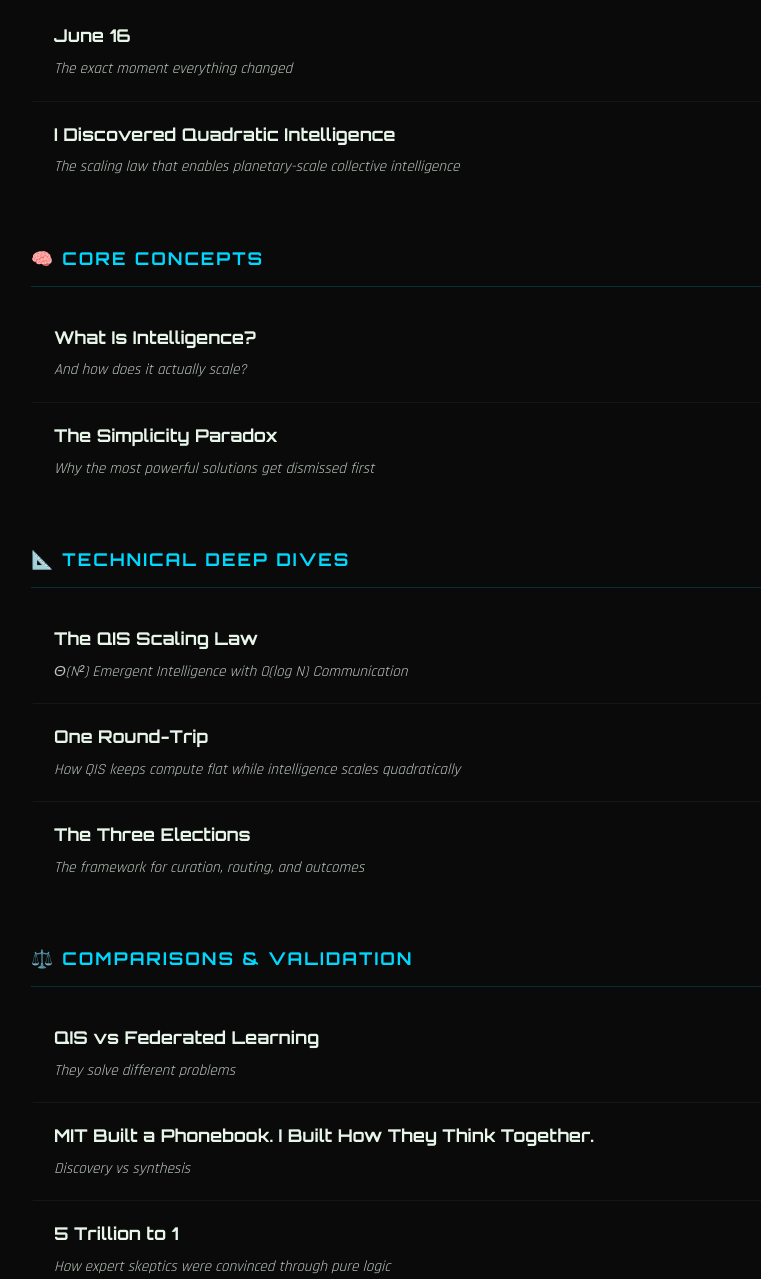
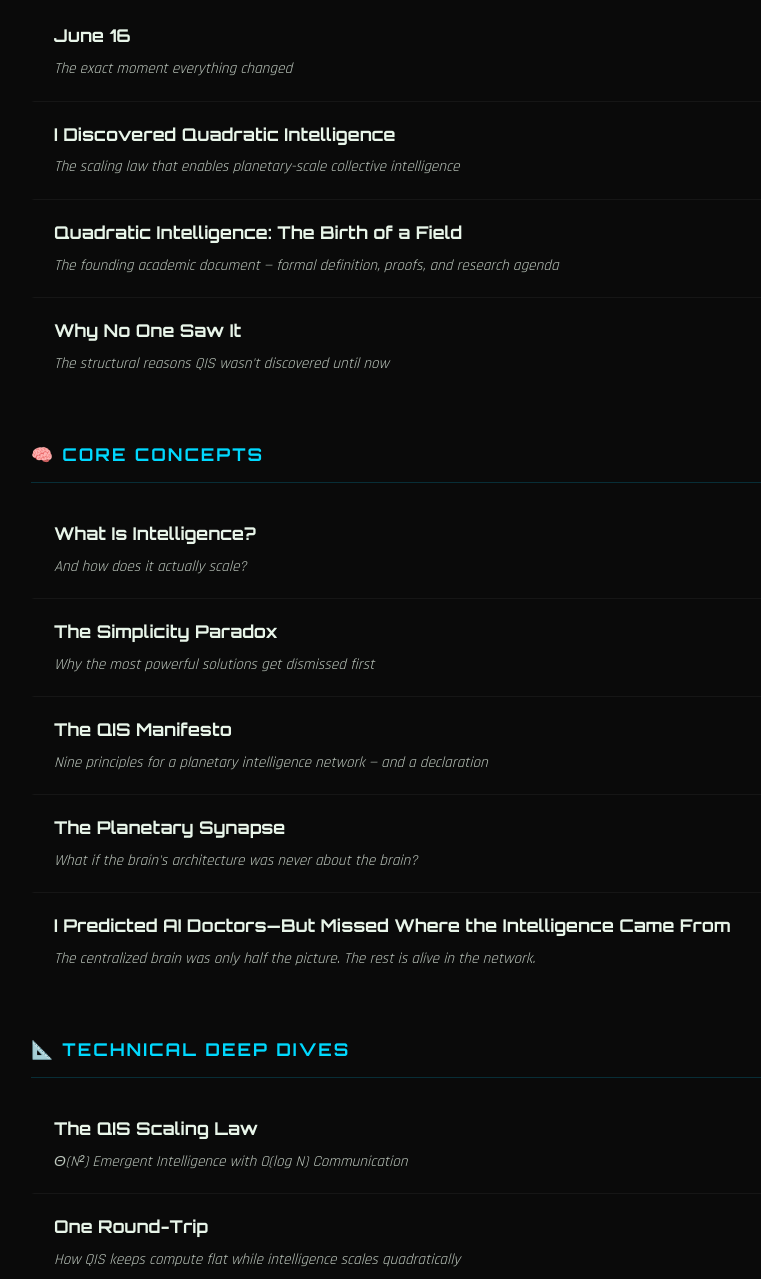
Before and after one commit to YonderZenith/QIS-Protocol-Website, a plain HTML site: page articles.html in a window 1280 px wide. Shown: the part 1171-2450 px from the top of the page, without its empty margins (149-910 px from the left). Drawn offline with Linux system fonts and the light colour scheme.

Commit message:
Add files via upload

```diff
--- a/articles.html
+++ b/articles.html
@@ -471,6 +471,14 @@
         <h3>I Discovered Quadratic Intelligence</h3>
         <span class="subtitle">The scaling law that enables planetary-scale collective intelligence</span>
       </a>
+      <a href="article-quadratic-intelligence-field.html" class="article-item">
+        <h3>Quadratic Intelligence: The Birth of a Field</h3>
+        <span class="subtitle">The founding academic document — formal definition, proofs, and research agenda</span>
+      </a>
+      <a href="article-why-no-one-saw-it.html" class="article-item">
+        <h3>Why No One Saw It</h3>
+        <span class="subtitle">The structural reasons QIS wasn't discovered until now</span>
+      </a>
     </div>
 
     <!-- SECTION: CORE CONCEPTS -->
@@ -485,6 +493,18 @@
       <a href="article-simplicity-paradox.html" class="article-item">
         <h3>The Simplicity Paradox</h3>
         <span class="subtitle">Why the most powerful solutions get dismissed first</span>
+      </a>
+      <a href="manifesto.html" class="article-item">
+        <h3>The QIS Manifesto</h3>
+        <span class="subtitle">Nine principles for a planetary intelligence network — and a declaration</span>
+      </a>
+      <a href="article-planetary-synapse.html" class="article-item">
+        <h3>The Planetary Synapse</h3>
+        <span class="subtitle">What if the brain's architecture was never about the brain?</span>
+      </a>
+      <a href="article-ai-doctors-prediction.html" class="article-item">
+        <h3>I Predicted AI Doctors—But Missed Where the Intelligence Came From</h3>
+        <span class="subtitle">The centralized brain was only half the picture. The rest is alive in the network.</span>
       </a>
     </div>
 
@@ -522,7 +542,7 @@
       </a>
       <a href="article-5-trillion-to-1.html" class="article-item">
         <h3>5 Trillion to 1</h3>
-        <span class="subtitle">How expert skeptics were convinced through pure logic</span>
+        <span class="subtitle">How AI-simulated domain experts were convinced through pure logic</span>
       </a>
     </div>
 
@@ -550,6 +570,14 @@
       <a href="article-apple-quadratic-health-intelligence.html" class="article-item">
         <h3>Apple Quadratic Health Intelligence</h3>
         <span class="subtitle">Why Apple's privacy-first approach is perfect for QIS</span>
+      </a>
+      <a href="article-big-ai-wins-with-qis.html" class="article-item">
+        <h3>How Big AI Is Positioned to Win Big with QIS</h3>
+        <span class="subtitle">Google, Anthropic, OpenAI, xAI — the integration strategy</span>
+      </a>
+      <a href="article-inevitability.html" class="article-item">
+        <h3>If Big Tech Won't Build It, Someone Else Will</h3>
+        <span class="subtitle">The math works. Every component exists. QIS is inevitable.</span>
       </a>
     </div>
 
```
